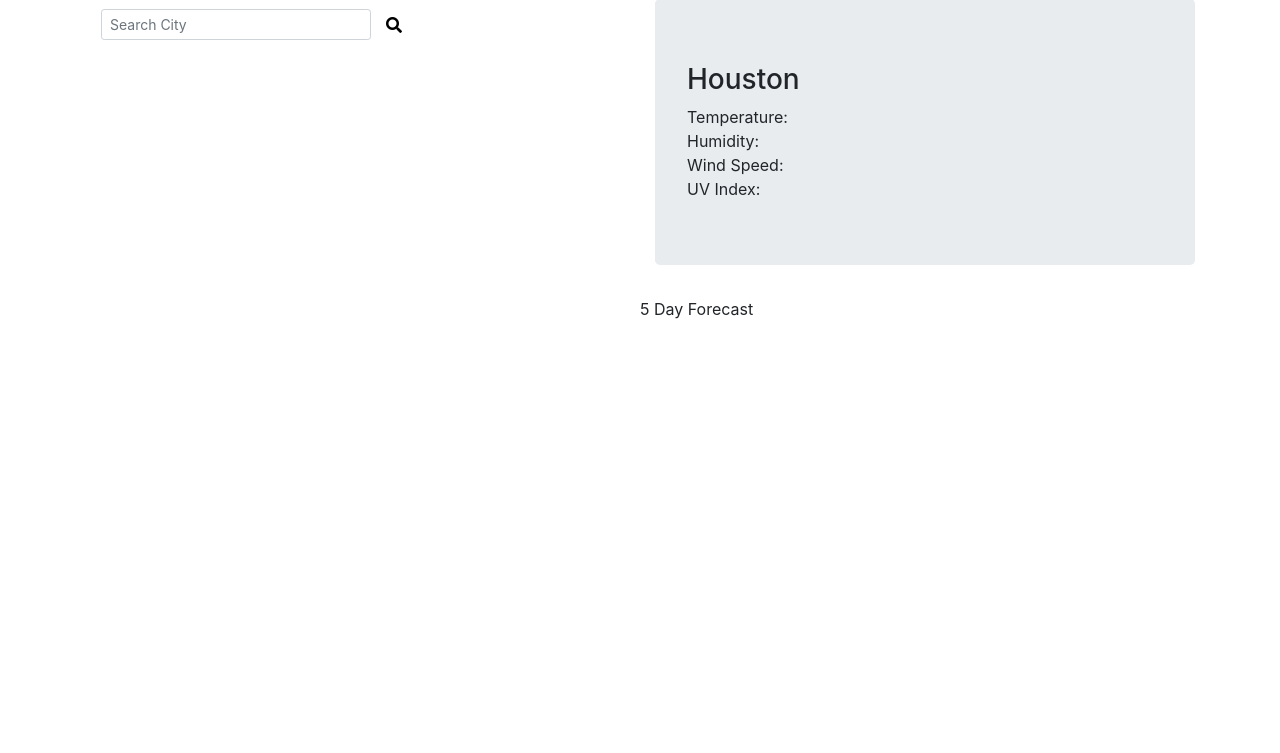
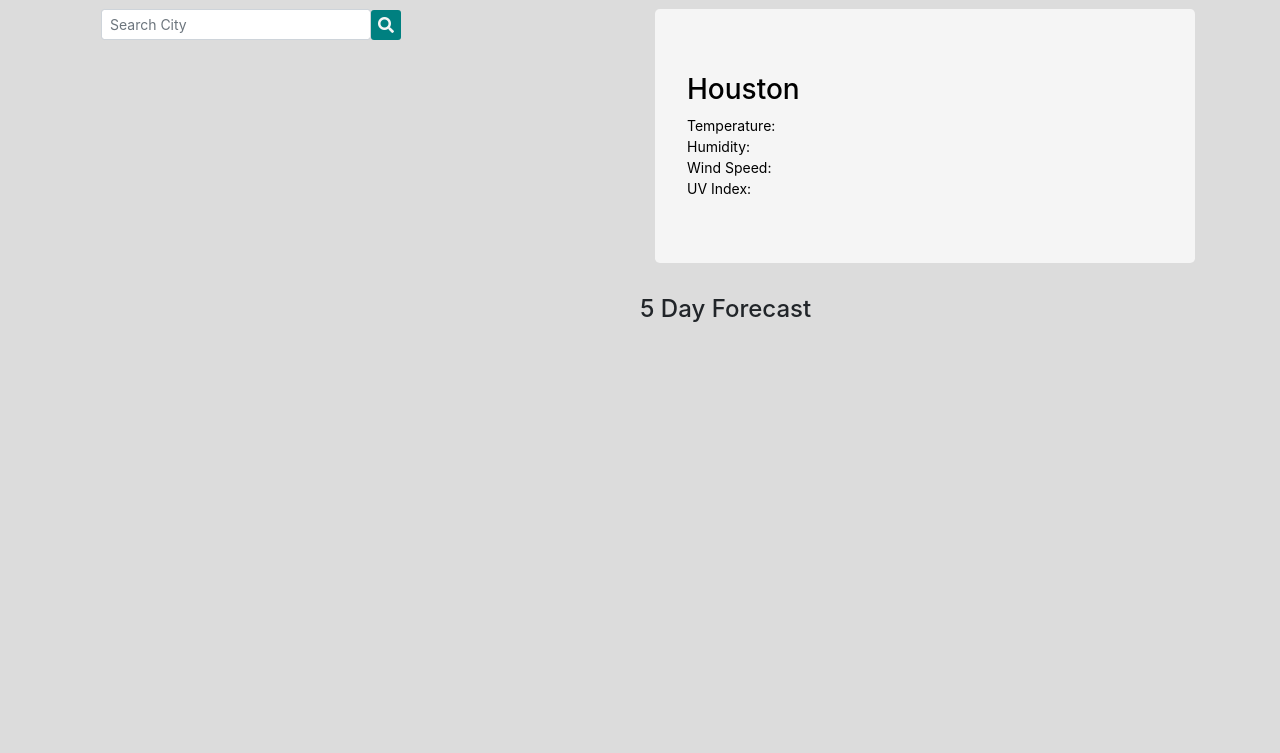
Before and after one commit to medszilla26/weather-dashboard, a plain HTML site: page index.html in a window 1280 px wide. Shown: the part 47-800 px from the top of the page. Drawn offline with nearby package versions, Linux system fonts and the light colour scheme.

Commit message:
fixed search button style, need to fix jumbotron

```diff
--- a/assets/style.css
+++ b/assets/style.css
@@ -1,12 +1,31 @@
+body {
+  background-color: gainsboro;
+}
 h2 {
   color: whitesmoke;
   background-color: teal;
   text-align: center;
 }
-i {
-  color: black;
-  padding: 5px;
+button {
+  color: whitesmoke;
+  background-color: teal;
+  padding: 7px;
+  border: transparent;
+  margin-top: 10px;
+  border-radius: 3px;
+}
+button :hover {
+  outline-color: purple;
 }
 input {
-  margin: 10px;
+  margin-top: 10px;
+  margin-right: 0;
 }
+
+.jumbotron {
+  margin-top: 10px;
+  background-color: whitesmoke;
+  color: black;
+  text-align: left;
+  font-size: 14px;
+}
--- a/index.html
+++ b/index.html
@@ -16,8 +16,9 @@
       integrity="sha384-50oBUHEmvpQ+1lW4y57PTFmhCaXp0ML5d60M1M7uH2+nqUivzIebhndOJK28anvf"
       crossorigin="anonymous"
     />
-    <link rel="stylesheet" type="text/css" href="assets/style.css"
+    <link rel="stylesheet" type="text/css" href="assets/style.css" />
   </head>
+
   <body>
     <h2>Weather Dashboard</h2>
     <div class="container">
@@ -30,18 +31,21 @@
               placeholder="Search City"
               aria-label="Search"
             />
-      <i class="fas fa-search" aria-hidden="true"></i>
+            <button class="fas fa-search" aria-hidden="true"></button>
           </form>
         </div>
         <div class="col">
           <div class="jumbotron">
-        <h3 class="city display-5">Houston</h3>
+            <h3 class="city display-6">Houston</h3>
             <div class="Temp">Temperature:</div>
             <div class="Humidity">Humidity:</div>
             <div class="windSpeed">Wind Speed:</div>
             <div class="uvIndex">UV Index:</div>
           </div>
-      <div class="row">5 Day Forecast</div>
+          <div class="row">
+            <div>
+              <h4>5 Day Forecast</h4>
+            </div>
           </div>
         </div>
       </div>
```
Lines whose indentation alone changed are shown as unchanged.
